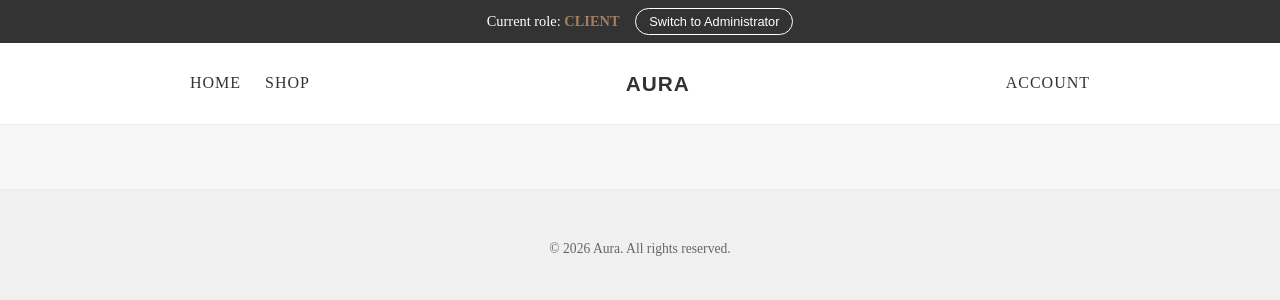
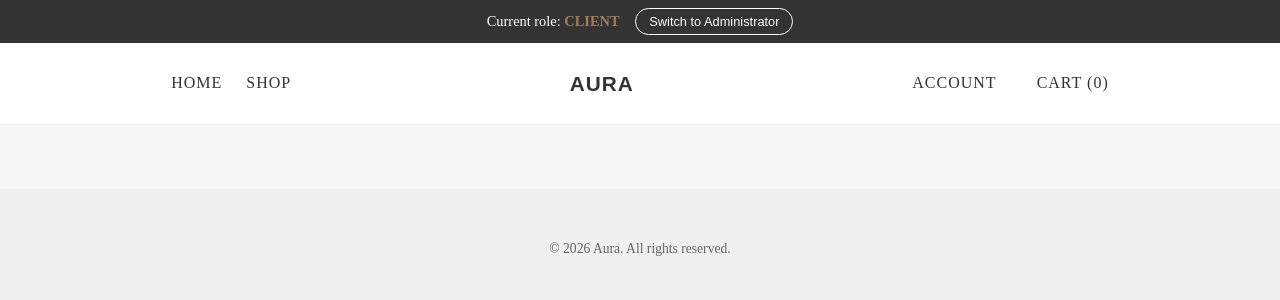
Before and after one commit to zofiadobrowolskaa/ecommerce-spa-frontend, a React (Vite) app: page / in a window 1280 px wide. Shown: the top 300 px of the page. Built offline with nearby package versions, Linux system fonts and the light colour scheme.

Commit message:
feat: implement cart icon with dynamic item count

```diff
--- /dev/null
+++ b/src/components/CartIcon.jsx
@@ -0,0 +1,20 @@
+import React, { useMemo } from 'react';
+import { useAppContext } from '../context/AppContext';
+import { Link } from 'react-router-dom';
+
+const CartIcon = () => {
+  const { cart } = useAppContext();
+
+  const itemCount = useMemo(() =>
+    cart.reduce((sum, item) => sum + item.quantity, 0),
+    [cart]
+  );
+
+  return (
+    <Link to="/cart" className="cart-icon">
+      Cart ({itemCount})
+    </Link>
+  );
+};
+
+export default CartIcon;
--- a/src/components/layout/ClientLayout.jsx
+++ b/src/components/layout/ClientLayout.jsx
@@ -1,6 +1,6 @@
 import React from 'react';
 import { Routes, Route, Link, Navigate } from 'react-router-dom';
-// import CartIcon from '../CartIcon';
+import CartIcon from '../CartIcon';
 import '../../styles/pages/_layout.scss';
 // import HomePage from '../../pages/HomePage';
 import ProductListPage from '../../pages/ProductListPage';
@@ -27,7 +27,7 @@ const ClientLayout = () => {
 
           <div className="nav-right">
             <Link to="/account" className="nav-headers">Account</Link>
-            {/* <CartIcon /> */}
+            <CartIcon />
           </div>
         </nav>
       </header>
```
